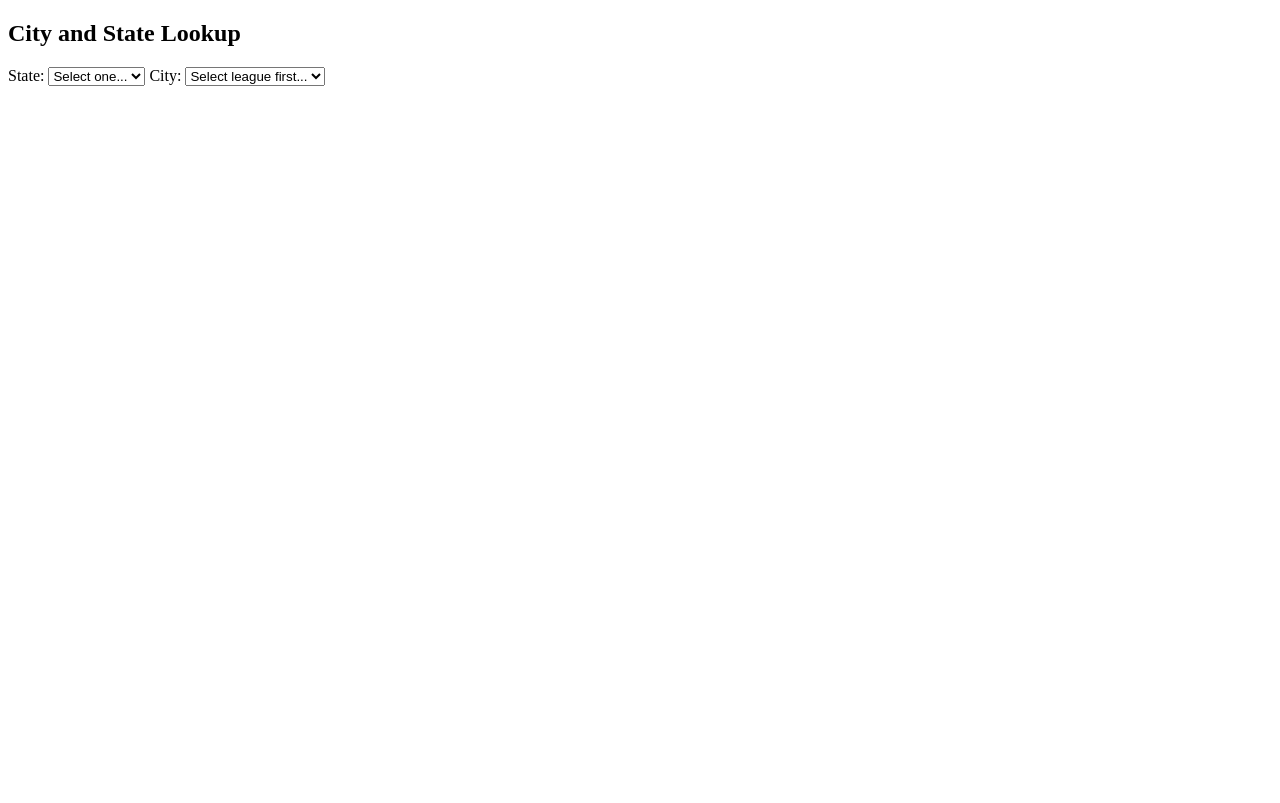
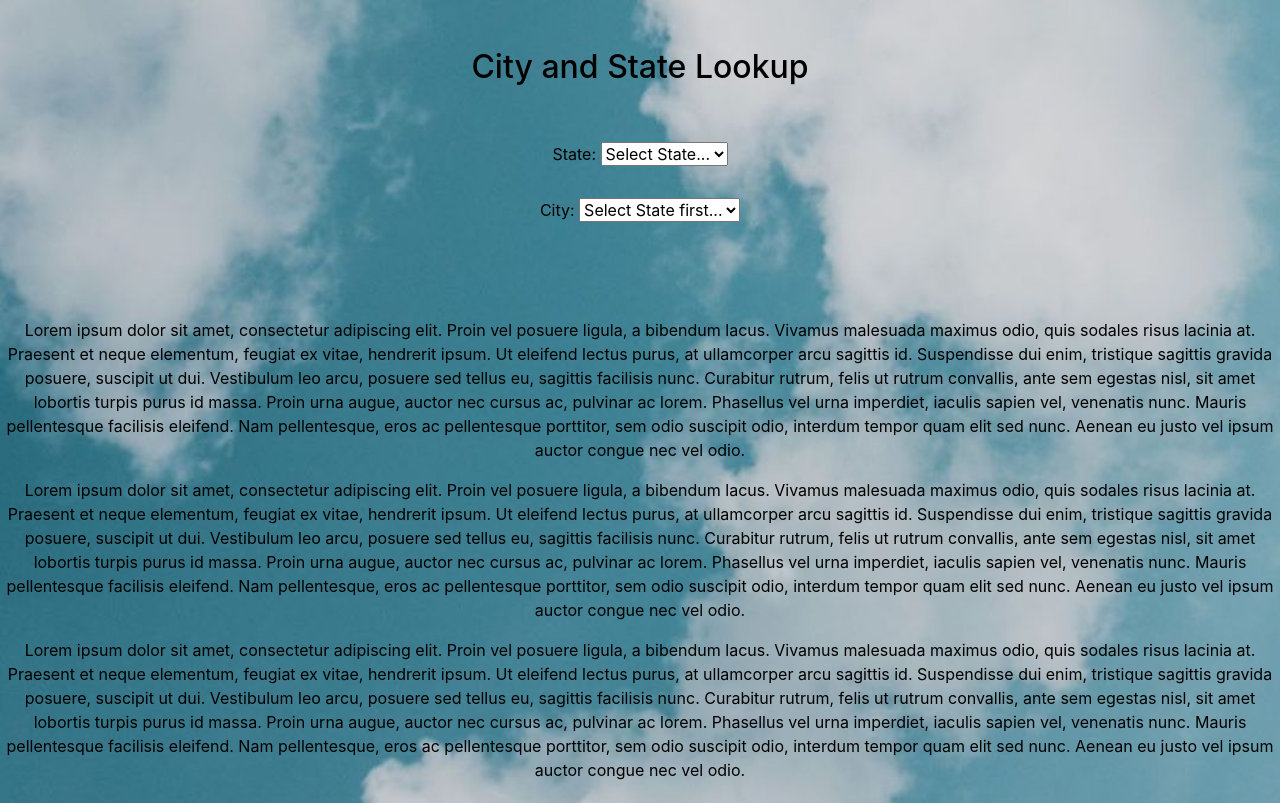
Before and after one commit to susanazly/CityStateLookup, a plain HTML site: page index.html in a window 1280 px wide. Shown: the top 803 px of the page. Drawn offline with nearby package versions, Linux system fonts and the light colour scheme.

Commit message:
styling and comments

```diff
--- /dev/null
+++ b/index.css
@@ -0,0 +1,12 @@
+.background{
+    background-image: url("images/clouds.jpeg");
+    height: 1000px;
+    background-repeat: repeat;
+   width: 100%;
+    background-size: cover;
+
+
+}
+.text {
+    color: black
+}
--- a/index.html
+++ b/index.html
@@ -1,30 +1,98 @@
-
-
 <!DOCTYPE html>
 <html lang="en">
+
 <head>
     <meta charset="UTF-8">
     <meta http-equiv="X-UA-Compatible" content="IE=edge">
     <meta name="viewport" content="width=device-width, initial-scale=1.0">
     <title>Document</title>
+    <link rel="stylesheet" href="https://cdn.jsdelivr.net/npm/bootstrap@4.6.0/dist/css/bootstrap.min.css"
+        integrity="sha384-B0vP5xmATw1+K9KRQjQERJvTumQW0nPEzvF6L/Z6nronJ3oUOFUFpCjEUQouq2+l" crossorigin="anonymous">
+    <link rel="stylesheet" href="index.css">
 
 
 </head>
-<body>
+<div class="text-center background text">
+
+    <br> <br>
     <h2>City and State Lookup</h2>
+
+
     <form>
+        <br>
+        <br>
         <label for="statesList">State:</label>
 
         <select id="statesList">
 
         </select>
+        <br>
+        <br>
         <label for="citiesList">City:</label>
 
         <select id="citiesList">
 
         </select>
+        <br> <br>
     </form>
+   <b>
     <p id="messagePara"></p>
-     <script src= "index.js"> </script>
-</body>
+   </b>
+    <br> <br>
+
+<p>
+    Lorem ipsum dolor sit amet, consectetur adipiscing elit.
+    Proin vel posuere ligula, a bibendum lacus. Vivamus malesuada
+    maximus odio, quis sodales risus lacinia at. Praesent et neque
+    elementum, feugiat ex vitae, hendrerit ipsum. Ut eleifend lectus purus,
+    at ullamcorper arcu sagittis id. Suspendisse dui enim, tristique sagittis
+    gravida posuere, suscipit ut dui. Vestibulum leo arcu, posuere sed tellus eu,
+    sagittis facilisis nunc. Curabitur rutrum, felis ut rutrum convallis, ante sem
+    egestas nisl, sit amet lobortis turpis purus id massa. Proin urna augue, auctor
+    nec cursus ac, pulvinar ac lorem. Phasellus vel urna imperdiet, iaculis sapien vel,
+     venenatis nunc. Mauris pellentesque facilisis eleifend. Nam pellentesque, eros ac
+     pellentesque porttitor, sem odio suscipit odio,
+    interdum tempor quam elit sed nunc. Aenean eu justo vel ipsum auctor congue nec vel odio.
+</p>
+<p>
+    Lorem ipsum dolor sit amet, consectetur adipiscing elit.
+    Proin vel posuere ligula, a bibendum lacus. Vivamus malesuada
+    maximus odio, quis sodales risus lacinia at. Praesent et neque
+    elementum, feugiat ex vitae, hendrerit ipsum. Ut eleifend lectus purus,
+    at ullamcorper arcu sagittis id. Suspendisse dui enim, tristique sagittis
+    gravida posuere, suscipit ut dui. Vestibulum leo arcu, posuere sed tellus eu,
+    sagittis facilisis nunc. Curabitur rutrum, felis ut rutrum convallis, ante sem
+    egestas nisl, sit amet lobortis turpis purus id massa. Proin urna augue, auctor
+    nec cursus ac, pulvinar ac lorem. Phasellus vel urna imperdiet, iaculis sapien vel,
+     venenatis nunc. Mauris pellentesque facilisis eleifend. Nam pellentesque, eros ac
+     pellentesque porttitor, sem odio suscipit odio,
+    interdum tempor quam elit sed nunc. Aenean eu justo vel ipsum auctor congue nec vel odio.
+</p>
+<p>
+    Lorem ipsum dolor sit amet, consectetur adipiscing elit.
+    Proin vel posuere ligula, a bibendum lacus. Vivamus malesuada
+    maximus odio, quis sodales risus lacinia at. Praesent et neque
+    elementum, feugiat ex vitae, hendrerit ipsum. Ut eleifend lectus purus,
+    at ullamcorper arcu sagittis id. Suspendisse dui enim, tristique sagittis
+    gravida posuere, suscipit ut dui. Vestibulum leo arcu, posuere sed tellus eu,
+    sagittis facilisis nunc. Curabitur rutrum, felis ut rutrum convallis, ante sem
+    egestas nisl, sit amet lobortis turpis purus id massa. Proin urna augue, auctor
+    nec cursus ac, pulvinar ac lorem. Phasellus vel urna imperdiet, iaculis sapien vel,
+     venenatis nunc. Mauris pellentesque facilisis eleifend. Nam pellentesque, eros ac
+     pellentesque porttitor, sem odio suscipit odio,
+    interdum tempor quam elit sed nunc. Aenean eu justo vel ipsum auctor congue nec vel odio.
+</p>
+</div>
+<script src="index.js"> </script>
+<!-- BOOTSTRAP -->
+<link rel="stylesheet" href="https://cdn.jsdelivr.net/npm/bootstrap@4.6.0/dist/css/bootstrap.min.css"
+    integrity="sha384-B0vP5xmATw1+K9KRQjQERJvTumQW0nPEzvF6L/Z6nronJ3oUOFUFpCjEUQouq2+l" crossorigin="anonymous" />
+<!-- Bootstrap script files go to the bottom of the body -->
+<script src="https://code.jquery.com/jquery-3.5.1.slim.min.js"
+    integrity="sha384-DfXdz2htPH0lsSSs5nCTpuj/zy4C+OGpamoFVy38MVBnE+IbbVYUew+OrCXaRkfj"
+    crossorigin="anonymous"></script>
+<script src="https://cdn.jsdelivr.net/npm/bootstrap@4.6.0/dist/js/bootstrap.bundle.min.js"
+    integrity="sha384-Piv4xVNRyMGpqkS2by6br4gNJ7DXjqk09RmUpJ8jgGtD7zP9yug3goQfGII0yAns"
+    crossorigin="anonymous"></script>
+
 </html>
--- a/index.js
+++ b/index.js
@@ -14,18 +14,29 @@ let cityStates = [
         state: "Texas",
         stateAbbr: "TX",
         cities: ["Austin", "Dallas", "Houston", "San Antonio"]
+    },
+    {
+        state: "Maryland",
+        stateAbbr: "MD",
+        cities: ["Baltimore", "Columbia", "Silver Spring", "Bethesda"]
+    },
+    {
+        state: "New York",
+        stateAbbr: "NY",
+        cities: ["New York City", "Rochester", "Buffalo", "Syracuse"]
     }
-
 ];
 
 window.onload = function () {
+    // load state dropdown when page first loads
     loadStatesList();
-
+    // connect onchange event handler for the states dropdown (hook up a function to it)
+    // find the state dropdown
     const statesList = document.getElementById("statesList");
     statesList.onchange = onStatesListChanged;
 
-    // connect onchange event handler for the team dropdown (hook up a function to it)
-    // find the team dropdown
+    // connect onchange event handler for the city dropdown (hook up a function to it)
+    // find the city dropdown
     const citiesList = document.getElementById("citiesList");
     citiesList.onchange = onCitiesListChanged;
 
@@ -41,7 +52,7 @@ function loadStatesList() {
     // create <option value="">Select One...</option> as first option
     //let selectOneOption = new Option("Select One...", "");
     let selectOneOption = document.createElement("option");
-    selectOneOption.textContent = "Select one...";
+    selectOneOption.textContent = "Select State...";
     selectOneOption.value = "";
     statesList.appendChild(selectOneOption);
 
@@ -71,7 +82,7 @@ function onStatesListChanged() {
     // find the state and city lists
     const statesList = document.getElementById("statesList");
     const citiesList = document.getElementById("citiesList");
-    // erase previous team message
+    // erase previous city message
     const messagePara = document.getElementById("messagePara");
     messagePara.innerHTML = "";
     // remove the previous cities from the citie dropdown because the state has changed
@@ -97,7 +108,7 @@ function onStatesListChanged() {
     selectOneOption.value = "";
     citiesList.appendChild(selectOneOption);
 
-    // loop thru the teams in the matching league and create <option> elements for each
+    // loop thru the teams in the matching state and create <option> elements for each
     for (let i = 0; i < matchingState.cities.length; i++) {
         let theOption = document.createElement("option");
         theOption.textContent = matchingState.cities[i];
@@ -115,7 +126,7 @@ function onCitiesListChanged() {
     const statesList = document.getElementById("statesList");
     const citiesList = document.getElementById("citiesList");
 
-    // erase previous team message
+    // erase previous city message
     const messagePara = document.getElementById("messagePara");
     messagePara.innerHTML = "";
 
@@ -127,11 +138,11 @@ function onCitiesListChanged() {
         return;
     }
 
-    // get the selected league
+    // get the selected state
     let selectedStateIndex = statesList.selectedIndex;
     let selectedState = statesList.options[selectedStateIndex].text;
 
-    // build a message w/ team and league info and display in <p>
+    // build a message w/ city and state info and display in <p>
     let message = "City: " + selectedCity + "<br>" +
         "State: " + selectedState;
     messagePara.innerHTML = message;
@@ -140,14 +151,14 @@ function onCitiesListChanged() {
 
 
 
-//fourth function
+//fourth function bring it all together
 
 function addSelectStateFirstOptionToCitiesList() {
     const citiesList = document.getElementById("citiesList");
 
     // Add a "Select league first..." <option>
     let selectOneOption = document.createElement("option"); // creates <option> element
-    selectOneOption.textContent = "Select league first...";
+    selectOneOption.textContent = "Select State first...";
     selectOneOption.value = "";
     citiesList.appendChild(selectOneOption);
 }
```
Also changed, not shown: images/clouds.jpeg (added). Lines whose indentation alone changed are shown as unchanged.
